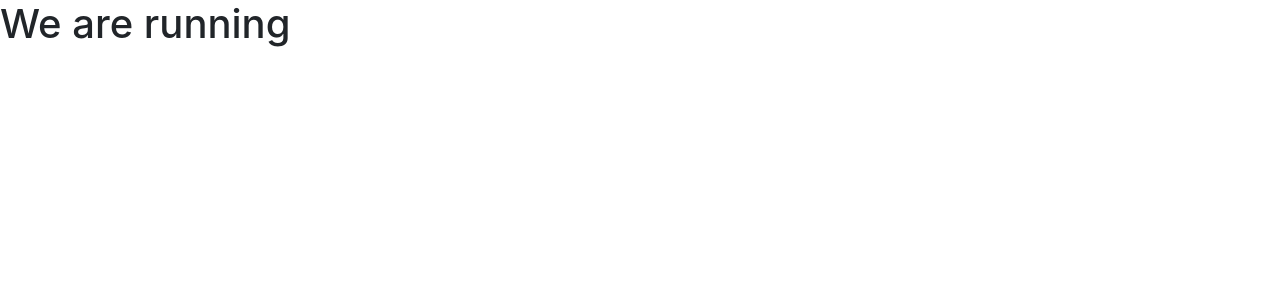
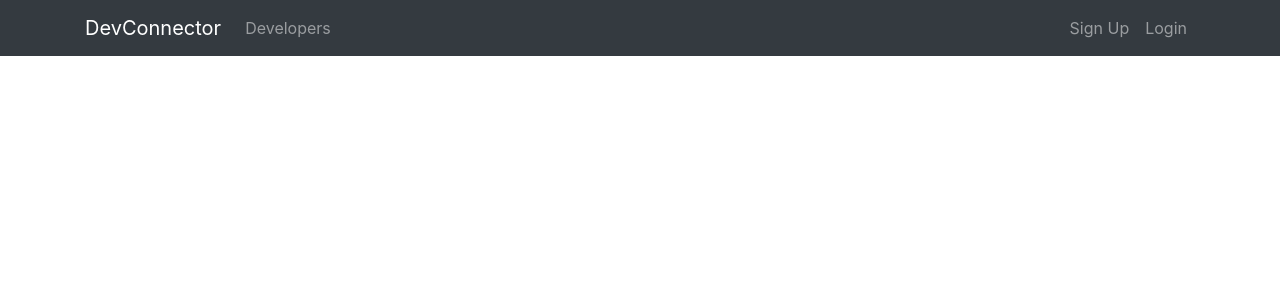
Before and after one commit to DaviGadelhaLeitao/mern-social-network, a React (Create React App) app in the folder client/: page / in a window 1280 px wide. Shown: the top 300 px of the page. Built offline with nearby package versions, Linux system fonts and the light colour scheme.

Commit message:
Creating components folder
... and importing Navbar component into the App.

```diff
--- a/client/src/App.js
+++ b/client/src/App.js
@@ -1,11 +1,12 @@
 import React, { Component } from 'react';
 import './App.css';
+import NavBar from './components/layout/Navbar';
 
 class App extends Component {
   render() {
     return (
       <div className="App">
-        <h1>We are running</h1>
+        <NavBar/>
       </div>
     );
   }
--- /dev/null
+++ b/client/src/components/layout/Navbar.js
@@ -0,0 +1,36 @@
+import React, { Component } from 'react'
+
+class Navbar extends Component {
+    render() {
+        return (
+            <nav className="navbar navbar-expand-sm navbar-dark bg-dark mb-4">
+                <div className="container">
+                    <a className="navbar-brand" href="landing.html">DevConnector</a>
+                    <button className="navbar-toggler" type="button" data-toggle="collapse" data-target="#mobile-nav">
+                        <span className="navbar-toggler-icon"></span>
+                    </button>
+
+                    <div className="collapse navbar-collapse" id="mobile-nav">
+                        <ul className="navbar-nav mr-auto">
+                            <li className="nav-item">
+                                <a className="nav-link" href="profiles.html"> Developers
+                                </a>
+                            </li>
+                        </ul>
+
+                        <ul className="navbar-nav ml-auto">
+                            <li className="nav-item">
+                                <a className="nav-link" href="register.html">Sign Up</a>
+                            </li>
+                            <li className="nav-item">
+                                <a className="nav-link" href="login.html">Login</a>
+                            </li>
+                        </ul>
+                    </div>
+                </div>
+            </nav>
+        )
+    }
+}
+
+export default Navbar;
```
Also changed, not shown: client/src/components/layout/Footer.js (added), client/src/components/layout/Landing.js (added).
